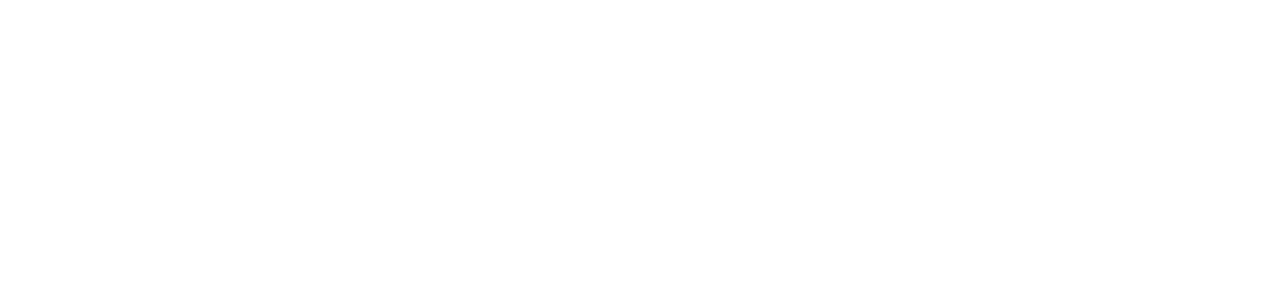
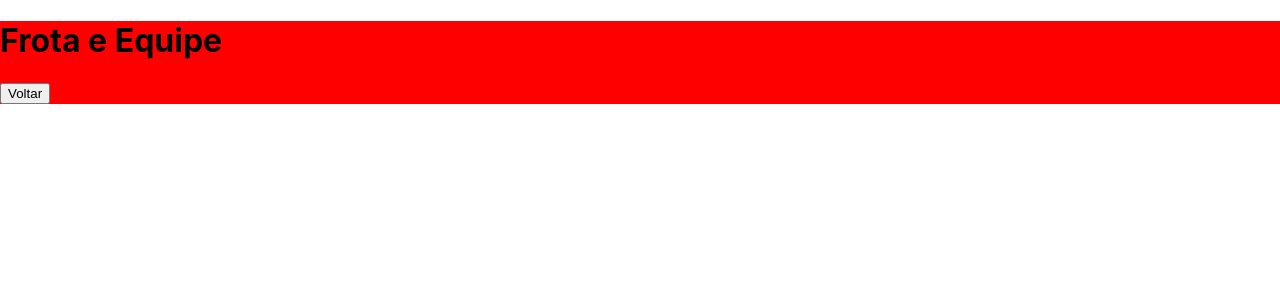
Before and after one commit to PedroVenicio/TransporteEscolar, a React (Create React App) app: page /FrotaeEquipe in a window 1280 px wide. Before the commit this address had no page. Shown: the top 300 px of the page. Built offline with nearby package versions, Linux system fonts and the light colour scheme.

Commit message:
90% e adicionei a tela de frotas e equipes, para dar mais embasamento na empresa.

```diff
--- a/src/router/Router.js
+++ b/src/router/Router.js
@@ -5,12 +5,14 @@
 import Usuario from '../screens/Usuario';
 import Motorista from '../screens/Motorista';
 import Van from '../screens/Van';
+import FrotaeEquipe from "../screens/FrotaeEquipe";
 
 function Router() {
     return(
         <BrowserRouter>
             <Routes>
                 <Route index element={<HomeGeral />} />
+                <Route path="/FrotaeEquipe" element={<FrotaeEquipe/>}/>
                 <Route path="/Home"   element={<Home />} />
                 <Route path="/HomeGeral"   element={<HomeGeral />} />
                 <Route path="/login"  element={<Login />} />
--- /dev/null
+++ b/src/screens/FrotaeEquipe.js
@@ -0,0 +1,23 @@
+import React from 'react';
+import styles from '../styles/FrotaeEquipe.module.css';
+import { useNavigate } from 'react-router-dom';
+
+function FrotaeEquipe() {
+
+    const navigate = useNavigate();
+
+    function voltarAction() {
+        navigate('/HomeGeral');
+    };
+
+    return (
+        <div className={styles.container}>
+            <h1>Frota e Equipe</h1>
+            <button onClick={voltarAction}>
+                Voltar
+            </button>
+        </div>
+    );
+}
+
+export default FrotaeEquipe;
--- a/src/screens/HomeGeral.js
+++ b/src/screens/HomeGeral.js
@@ -21,9 +21,13 @@
 function HomeGeral() {
   const navigate = useNavigate();
 
-  function backAction() {
-    navigate('/login');
-  }
+    function backAction() {
+        navigate('/login');
+    };
+
+    function FrotaeEquipeAction() {
+        navigate('/FrotaeEquipe');
+    };
 
   function scrollToSection(id) {
     const section = document.getElementById(id);
@@ -83,7 +87,7 @@
           <div className={styles.overlay}>
             <div className={styles.overlayContent}>
               <txt>Conheça nossa equipe e frota!</txt>
-              <button onClick={() => scrollToSection('servicos')}>Clique!</button>
+              <button onClick={FrotaeEquipeAction}>Clique!</button>
             </div>
           </div>
         </div>
--- /dev/null
+++ b/src/styles/FrotaeEquipe.module.css
@@ -0,0 +1,3 @@
+.container {
+    background-color: #ff0000;
+}
--- a/src/styles/HomeGeral.module.css
+++ b/src/styles/HomeGeral.module.css
@@ -134,7 +134,7 @@
   left: 0;
   width: 100%;
   height: 100%;
-  background: rgba(0, 0, 0, 0.6); /* Camada escura */
+  background: rgba(0, 0, 0, 0.6);
   display: flex;
   align-items: center;
   justify-content: left;
@@ -145,7 +145,7 @@
   color: #fff;
   display: flex;
   flex-direction: column;
-  align-items: left; /* Centraliza o texto e o botão horizontalmente */
+  align-items: left;
   text-align: center;
   font-family: 'Roboto', sans-serif;
   font-weight: 900;
@@ -156,7 +156,7 @@
 }
 
 .overlayContent txt {
-  margin-bottom: 20px; /* Adiciona um espaçamento entre o texto e o botão */
+  margin-bottom: 20px;
 }
 
 .overlayContent button {
```
